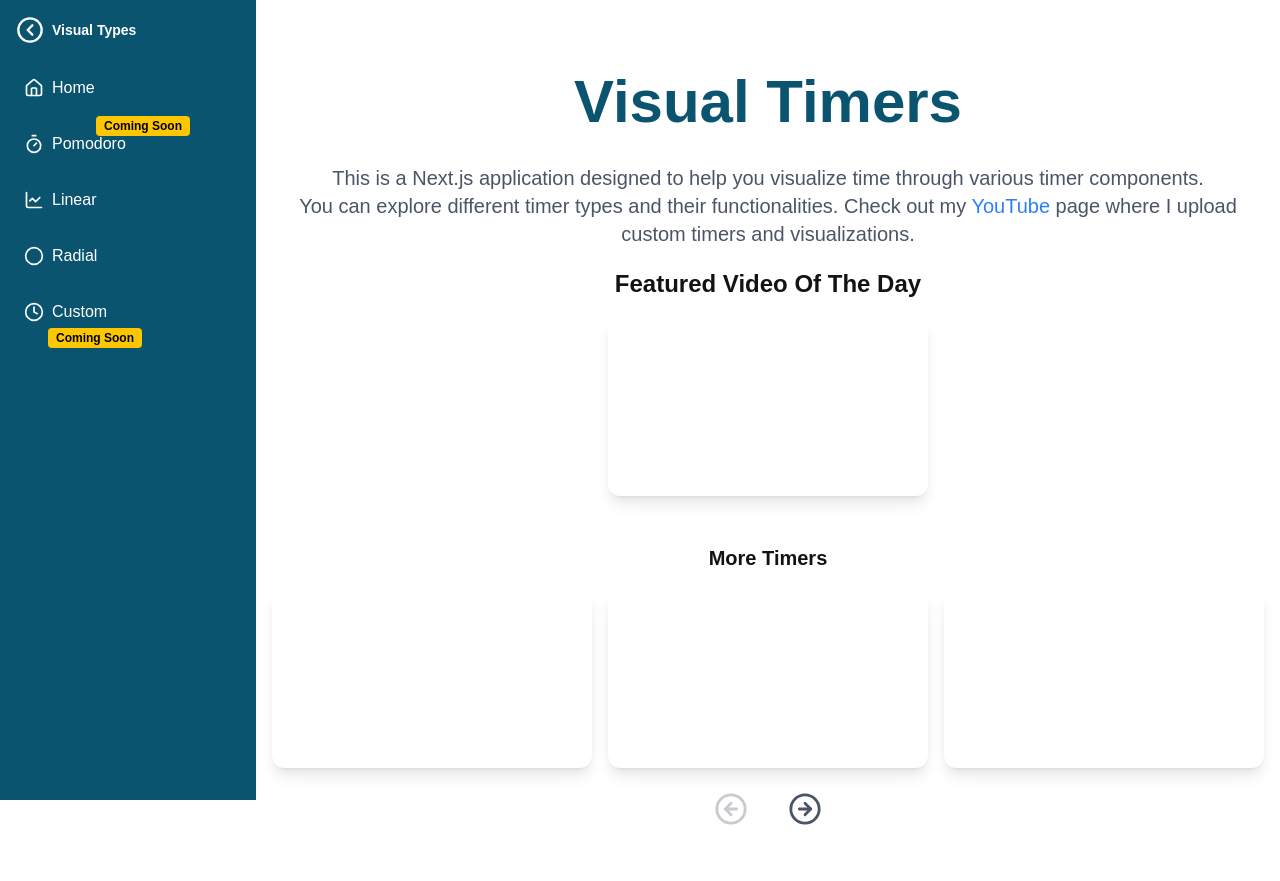
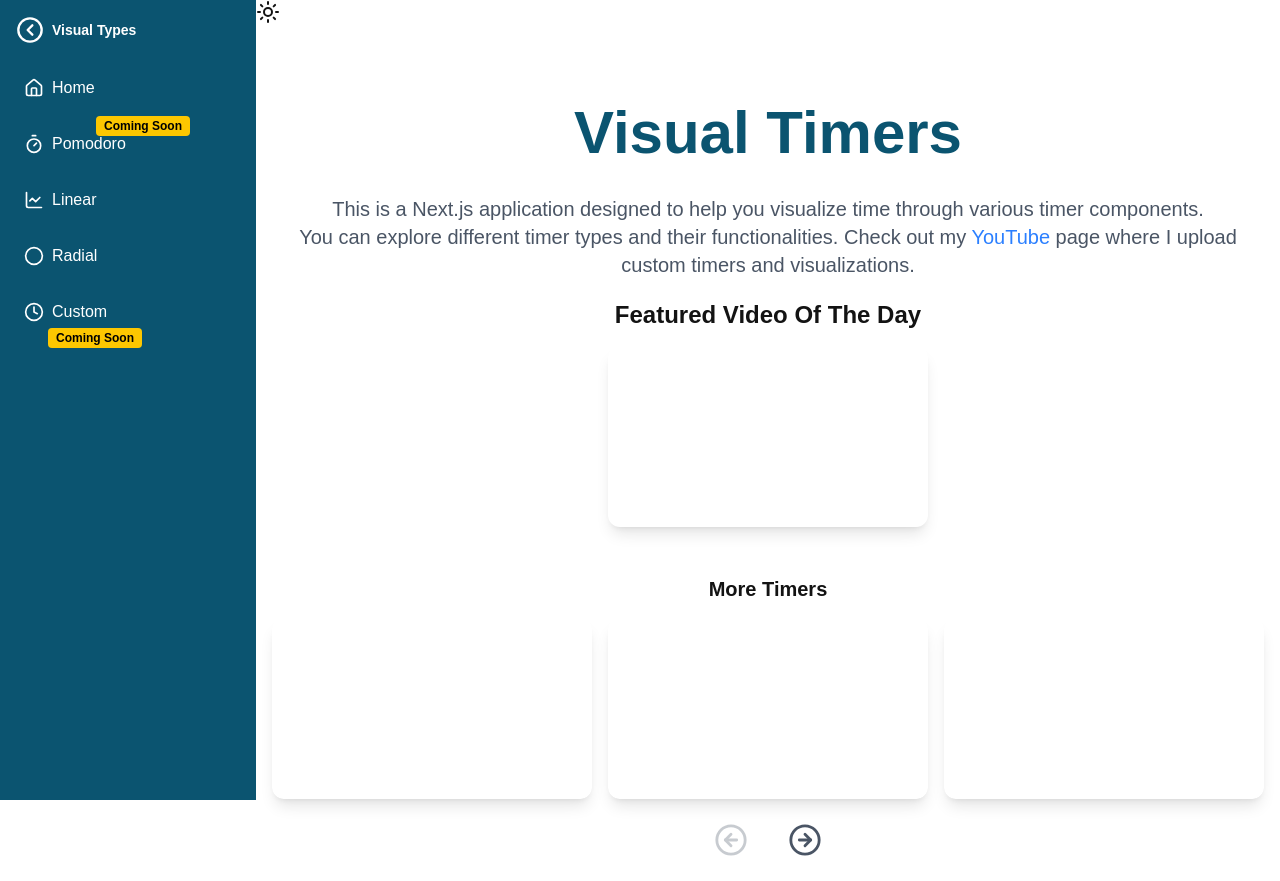
Before and after one commit to JGrineau/visual-timers, a Next.js app: page / in a window 1280 px wide. Before the commit the page ends 850 px from the top, so only its background shows below. Built offline with nearby package versions, Linux system fonts and the light colour scheme.

Commit message:
Dark mode started

```diff
--- a/src/app/clientLayout.tsx
+++ b/src/app/clientLayout.tsx
@@ -5,6 +5,7 @@ import React, { useState } from "react";
 import Sidebar from "@/components/side-bar/Page";
 import MobileMenu from "@/components/mobile-menu/Page";
 import { Menu } from "lucide-react";
+import DarkMode from "@/components/dark-mode/Page";
 
 export default function ClientLayout({
   children,
@@ -16,6 +17,9 @@ export default function ClientLayout({
 
   return (
     <div className="relative h-screen">
+      {/* <div className="fixed top-4 right-4 z-30">
+        <DarkMode />
+      </div> */}
       {/* Mobile Toggle Button */}
       <button
         onClick={() => setMenuOpen(true)}
--- a/src/app/layout.tsx
+++ b/src/app/layout.tsx
@@ -2,6 +2,7 @@ import type { Metadata } from "next";
 import { Geist, Geist_Mono } from "next/font/google";
 import "./globals.css";
 import ClientLayout from "./clientLayout"; // 👈 will hold sidebar state
+import DarkMode from "@/components/dark-mode/Page"; // 👈 dark mode toggle component
 
 const geistSans = Geist({
   variable: "--font-geist-sans",
@@ -29,7 +30,10 @@ export default function RootLayout({
       <body
         className={`${geistSans.variable} ${geistMono.variable} antialiased`}
       >
-        <ClientLayout>{children}</ClientLayout>
+        <ClientLayout>
+          <DarkMode />
+          {children}
+        </ClientLayout>
       </body>
     </html>
   );
--- a/src/app/page.tsx
+++ b/src/app/page.tsx
@@ -9,7 +9,7 @@ import "../app/globals.css";
 export default function Page() {
   return (
     <div className="flex min-h-screen mx-auto">
-      <div className="flex-1 bg-white scro">
+      <div className="flex-1 bg-white scroll">
         <h1 className="text-3xl font-extrabold text-(--text-color) mb-8 text-center mt-18 md:text-4xl lg:text-6xl ">
           Visual Timers
         </h1>
--- /dev/null
+++ b/src/components/dark-mode/Page.tsx
@@ -0,0 +1,40 @@
+import { useEffect, useState } from "react";
+import { MoonStar, Sun } from "lucide-react";
+import "@/app/globals.css"; // Ensure your global styles are imported
+
+export default function Page() {
+  const [isDark, setIsDark] = useState(false);
+
+  useEffect(() => {
+    // On mount, check localStorage or system preference
+    const saved = localStorage.getItem("theme");
+    if (
+      saved === "dark" ||
+      (!saved && window.matchMedia("(prefers-color-scheme: dark)").matches)
+    ) {
+      document.documentElement.classList.add("dark");
+      setIsDark(true);
+    } else {
+      document.documentElement.classList.remove("dark");
+      setIsDark(false);
+    }
+  }, []);
+
+  const toggleDark = () => {
+    if (isDark) {
+      document.documentElement.classList.remove("dark");
+      localStorage.setItem("theme", "light");
+      setIsDark(false);
+    } else {
+      document.documentElement.classList.add("dark");
+      localStorage.setItem("theme", "dark");
+      setIsDark(true);
+    }
+  };
+
+  return (
+    <button onClick={toggleDark} aria-label="Toggle dark mode">
+      {isDark ? <MoonStar /> : <Sun />}
+    </button>
+  );
+}
```
